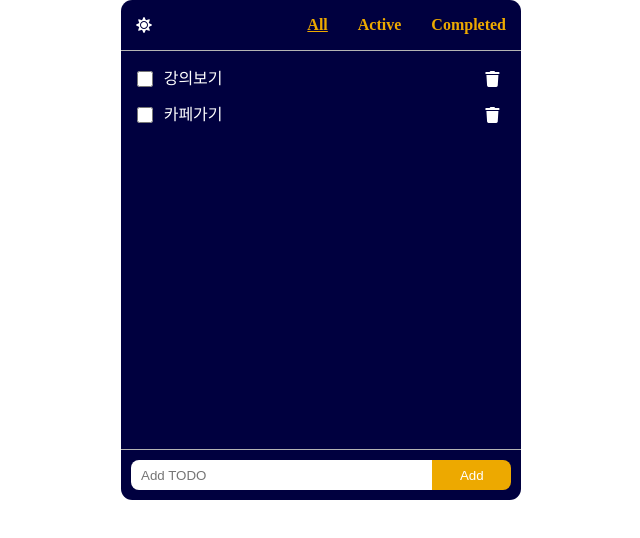
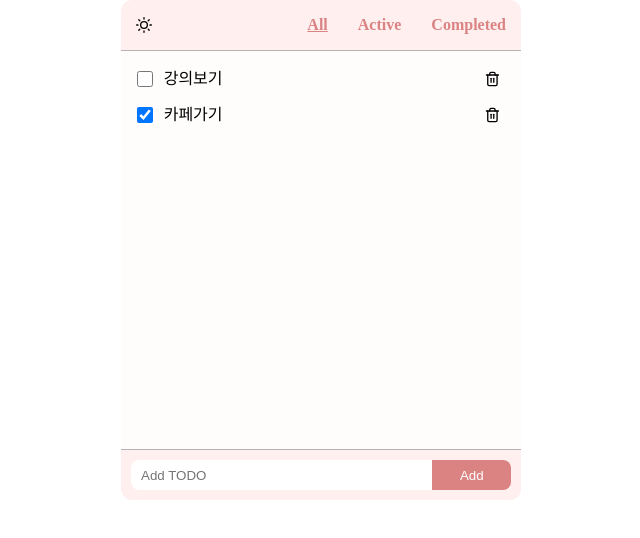
Before and after one commit to alswn9986/react, a React (Create React App) app in the folder todo/: page / in a window 1280 px wide. Shown: the top 538 px of the page, without its empty margins (319-959 px from the left). Built offline with nearby package versions, Linux system fonts and the light colour scheme.

Commit message:
checkbox, filtering 기능 개발

```diff
--- a/todo/src/TodoApp.css
+++ b/todo/src/TodoApp.css
@@ -67,6 +67,10 @@ table {
     display: flex;
 }
 
+.light .header {
+    background-color: #FFEFEF
+}
+
 .mode {
     width: 20%;
     height: 100%;
@@ -78,6 +82,10 @@ table {
 .sun {
     color: white;
     margin: auto 15px;
+}
+
+.light .sun{
+    color: black;
 }
 
 .tab {
@@ -95,6 +103,10 @@ table {
     text-decoration: none;
 }
 
+.light .filter {
+    color: #DB8383;
+}
+
 .active {
     text-decoration: underline;
     font-weight: 800;
@@ -110,6 +122,10 @@ table {
     box-sizing: border-box;
 }
 
+.light .main {
+    background-color: #FFFCFC;
+}
+
 .listWrap {
     padding: 10px 0px;
     color: white;
@@ -119,6 +135,10 @@ table {
     word-break: break-all;
     display: flex;
     /* align-items: center; */
+}
+
+.light .listWrap {
+    color: black;
 }
 
 .listWrap > input {
@@ -140,6 +160,10 @@ table {
     display: flex;
     align-items: center;
     padding: 0px 10px;
+}
+
+.light .footer {
+    background-color: #FFEFEF;
 }
 
 .addWrap {
@@ -167,3 +191,7 @@ table {
     color: white;
     border: 0px;
 }
+
+.light .addWrap > button {
+    background-color: #DB8383;
+}
--- a/todo/src/TodoApp.jsx
+++ b/todo/src/TodoApp.jsx
@@ -1,10 +1,14 @@
-import React, { useState } from 'react';
+import React, { useContext, useState } from 'react';
 import './TodoApp.css';
-import { FaSun } from "react-icons/fa";
+// import { FaSun } from "react-icons/fa";
+import { FiSun } from "react-icons/fi";
 import TodoItem from './components/TodoItem';
+import { DarkModeContext } from './context/DarkModeContext';
 
 export default function TodoApp() {
-    const filterList = [{key: 'all', value: 'All'}, {key: 'active', value: 'Active'}, {key: 'completed', value: 'Completed'}];
+    const {darkMode, toggleDarkMode} = useContext(DarkModeContext);
+
+    const filterList = [{key: 'all', value: 'All'}, {key: 'a', value: 'Active'}, {key: 'c', value: 'Completed'}];
     const [activeFilter, setActiveFilter] = useState(filterList.find(x => x.key === 'all'));
     const handleFilter = (item) => {
         setActiveFilter(item);
@@ -18,17 +22,17 @@ export default function TodoApp() {
 
     const sample = [{
         id: getId(),
-        status: 'active',
+        status: 'a',
         content: '강의보기'
     }, {
         id: getId(),
-        status: 'completed',
+        status: 'c',
         content: '카페가기'
     }];
     const [list, setList] = useState(sample);
     const getItemObj = (newItem) => ({
         id: getId(),
-        status: 'active',
+        status: 'a',
         content: newItem
     });
     const handleAdd = () => {
@@ -40,11 +44,18 @@ export default function TodoApp() {
         setList([...list].filter(item => item.id !== id));
     };
 
+    const handleChangeCheck = (updatedItem) => {
+        const idx = list.findIndex(x => x.id === updatedItem.id);
+        const temp = [...list];
+        temp[idx] = updatedItem;
+        setList(temp);
+    };
+
     return (
-        <div className='container'>
+        <div className={darkMode ? 'container' : 'container light'}>
             <div className='header'>
                 <div className='mode'>
-                    <FaSun className='sun' />
+                    <FiSun className='sun' onClick={() => toggleDarkMode()} />
                 </div>
                 <div className='tab'>
                     {
@@ -56,7 +67,7 @@ export default function TodoApp() {
                 {
                     list.map(item => {
                         if (activeFilter.key === 'all' || item.status === activeFilter.key) {
-                            return (<TodoItem key={item.id} id={item.id} content={item.content} handleDelete={handleDelete} />)
+                            return (<TodoItem key={item.id} item={item} handleDelete={handleDelete} handleChangeCheck={handleChangeCheck} />)
                         }
                     })
                 }
--- a/todo/src/components/TodoItem.jsx
+++ b/todo/src/components/TodoItem.jsx
@@ -1,16 +1,21 @@
 import React from 'react';
-import { FaTrash } from "react-icons/fa";
+import { FiTrash2 } from "react-icons/fi";
+
 
 export default function TodoItem(props) {
     const handleDelete = () => {
-        props.handleDelete(props.id);
+        props.handleDelete(props.item.id);
+    }
+
+    const handleChangeCheck = (e) => {
+        props.handleChangeCheck({...props.item, 'status': e.target.checked ? 'c' : 'a'});
     }
 
     return (
         <div className='listWrap'>
-            <input type='checkbox' />
-            <span>{props.content}</span>
-            <FaTrash onClick={handleDelete} />
+            <input type='checkbox' checked={props.item.status === 'c' ? 'checked' : ''} onChange={handleChangeCheck} />
+            <span>{props.item.content}</span>
+            <FiTrash2 onClick={handleDelete} />
         </div>
     );
 }
```
